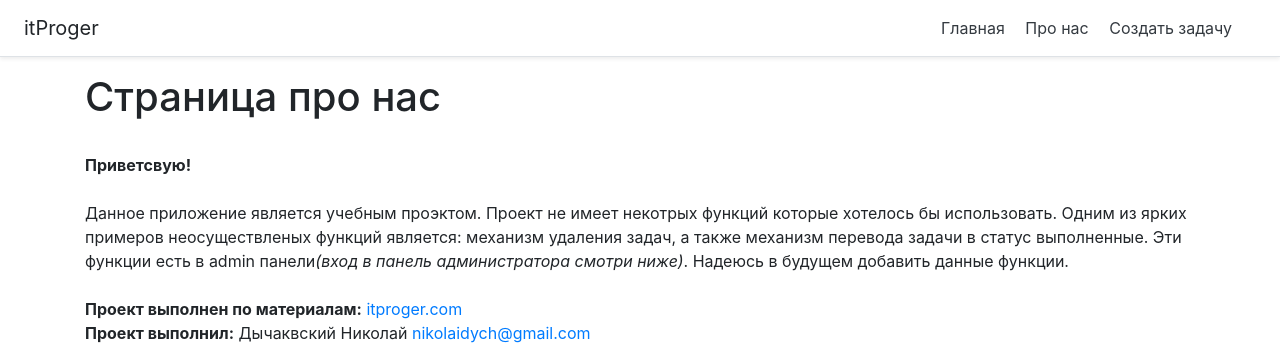
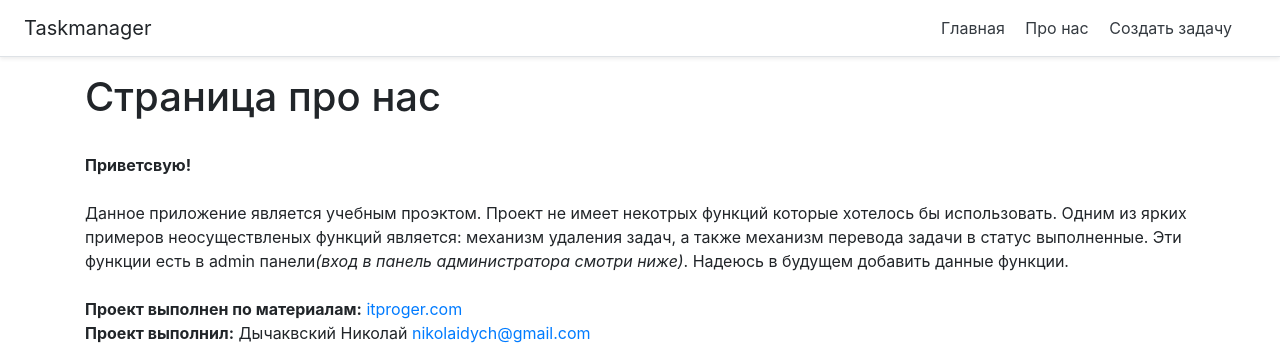
Before and after one commit to nick097/Taskmanager1, a Django app: page /about in a window 1280 px wide. Shown: the top 347 px of the page. Run offline with Django 4.2, Linux system fonts and the light colour scheme; some libraries are stand-ins or nearby versions.

Commit message:
Update base.html
update name h5

```diff
--- a/taskmanager/main/templates/main/base.html
+++ b/taskmanager/main/templates/main/base.html
@@ -10,7 +10,7 @@
 </head>
 <body>
 <div class="d-flex flex-column flex-md-row align-items-center p-3 px-md-4 mb-3 bg-white border-bottom shadow-sm">
-      <h5 class="my-0 mr-md-auto font-weight-normal">itProger</h5>
+      <h5 class="my-0 mr-md-auto font-weight-normal">Taskmanager</h5>
       <nav class="my-2 my-md-0 mr-md-3">
         <a class="p-2 text-dark" href="{% url 'home' %}">Главная</a>
         <a class="p-2 text-dark" href="{% url 'about' %}">Про нас</a>
```
